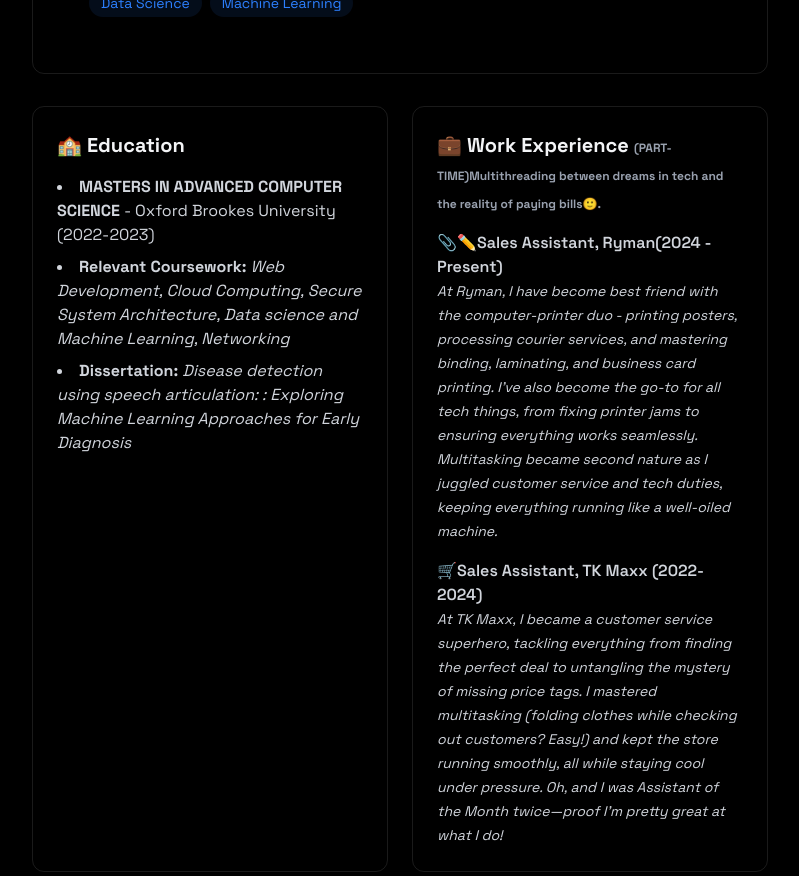
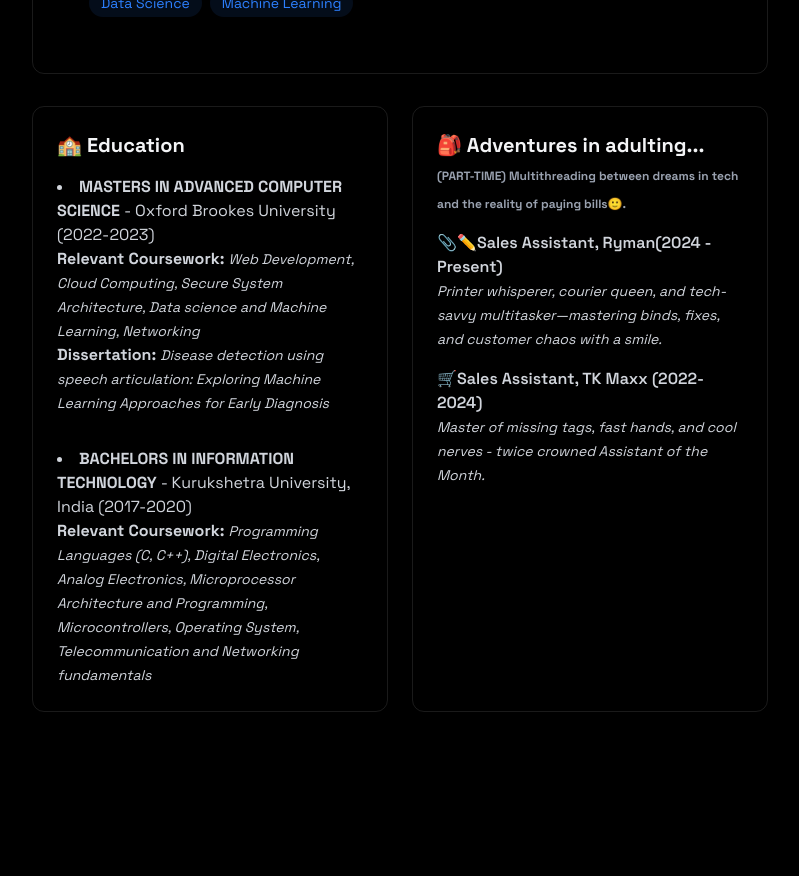
Before and after one commit to Navneet-kaur-09/navneet-portfolio, a React (Vite) app: page / in a window 1280 px wide. Shown: the part 1900-2776 px from the top of the page, without its empty margins (240-1039 px from the left). Built offline with nearby package versions, Linux system fonts and the light colour scheme.

Commit message:
made profile look 30% better

```diff
--- a/src/components/sections/About.jsx
+++ b/src/components/sections/About.jsx
@@ -128,20 +128,34 @@ export const About = () => {
               <h3 className="text-xl font-bold mb-4"> 🏫 Education </h3>
               <ul className="list-disc list-inside text-gray-300 space-y-2">
                 <li>
+
                   <strong> MASTERS IN ADVANCED COMPUTER SCIENCE </strong> - Oxford Brookes University
                   (2022-2023)
-                </li>
-                <li>
-                  <strong>Relevant Coursework: </strong><span className="italic"> Web Development, Cloud
-                  Computing, Secure System Architecture, Data science and Machine Learning, Networking </span>
-                </li>
-                <li>
-                  <strong>Dissertation:</strong> <span className="italic">Disease detection using speech articulation: : Exploring Machine Learning Approaches for Early Diagnosis</span>
+                  <ul>
+                    <li><strong>Relevant Coursework: </strong><span className="text-sm italic"> Web Development, Cloud
+                    Computing, Secure System Architecture, Data science and Machine Learning, Networking </span></li>
+
+                    <li><strong>Dissertation:</strong> <span className="text-sm italic">Disease detection using speech articulation: Exploring Machine Learning Approaches for Early Diagnosis</span></li>
+
+
+                  </ul>
+                  </li>
+                  <br></br>
+                  <li>
+
+                  <strong> BACHELORS IN INFORMATION TECHNOLOGY </strong> - Kurukshetra University, India
+                  (2017-2020)
+                  <ul>
+                    <li><strong>Relevant Coursework: </strong><span className="text-sm italic"> Programming Languages (C, C++), Digital Electronics, Analog Electronics, Microprocessor Architecture and Programming, Microcontrollers, Operating System, Telecommunication and Networking fundamentals</span></li>
+
+
+
+                  </ul>
                 </li>
               </ul>
             </div>
             <div className="p-6 rounded-xl border-white/10 border hover:-translate-y-1 transition-all">
-              <h3 className="text-xl font-bold mb-4"> 💼 Work Experience <span className="text-xs text-gray-400">(PART-TIME)<span>Multithreading between dreams in tech and the reality of paying bills🙂.</span></span> </h3>
+              <h3 className="text-xl font-bold mb-4"> 🎒 Adventures in adulting...  <span className="text-xs text-gray-400">(PART-TIME) <span>  Multithreading between dreams in tech and the reality of paying bills🙂.</span></span> </h3>
 
               <div className="space-y-4 text-gray-300">
                 <div>
@@ -150,7 +164,7 @@ export const About = () => {
                     📎✏️Sales Assistant, Ryman(2024 - Present){" "}
                   </h4>
                   <span className="text-sm italic">
-                  At Ryman, I have become best friend with the computer-printer duo - printing posters, processing courier services, and mastering binding, laminating, and business card printing. I’ve also become the go-to for all tech things, from fixing printer jams to ensuring everything works seamlessly. Multitasking became second nature as I juggled customer service and tech duties, keeping everything running like a well-oiled machine.
+                  Printer whisperer, courier queen, and tech-savvy multitasker—mastering binds, fixes, and customer chaos with a smile.
                   </span>
                 </div>
 
@@ -160,7 +174,7 @@ export const About = () => {
                     🛒Sales Assistant, TK Maxx (2022-2024){" "}
                   </h4>
                   <span className="text-sm italic">
-                  At TK Maxx, I became a customer service superhero, tackling everything from finding the perfect deal to untangling the mystery of missing price tags. I mastered multitasking (folding clothes while checking out customers? Easy!) and kept the store running smoothly, all while staying cool under pressure. Oh, and I was Assistant of the Month twice—proof I’m pretty great at what I do!
+                  Master of missing tags, fast hands, and cool nerves - twice crowned Assistant of the Month.
                   </span>
                 </div>
               </div>
--- a/src/components/sections/Home.jsx
+++ b/src/components/sections/Home.jsx
@@ -13,7 +13,7 @@ export const Home = () => {
           </h1>
 
           <p className="tex-gray-400 text-lg mb-8 max-w-lg mx-auto">
-          A passionate tech enthusiast with a Master's in Advanced Computer Science, experienced in full stack development, cloud technologies, and building scalable applications.
+          A passionate tech enthusiast with a Master's in Advanced Computer Science, experienced in full stack development (mainly Javascript-based - React, Node.js, Express.js), cloud technologies, and building scalable applications.
           </p>
           <div className="flex justify-center space-x-4">
             <a
```
Also changed, not shown: src/components/sections/Projects.jsx (+79 -75 lines), 1 other file (tests, documents, lock files or other folders).
